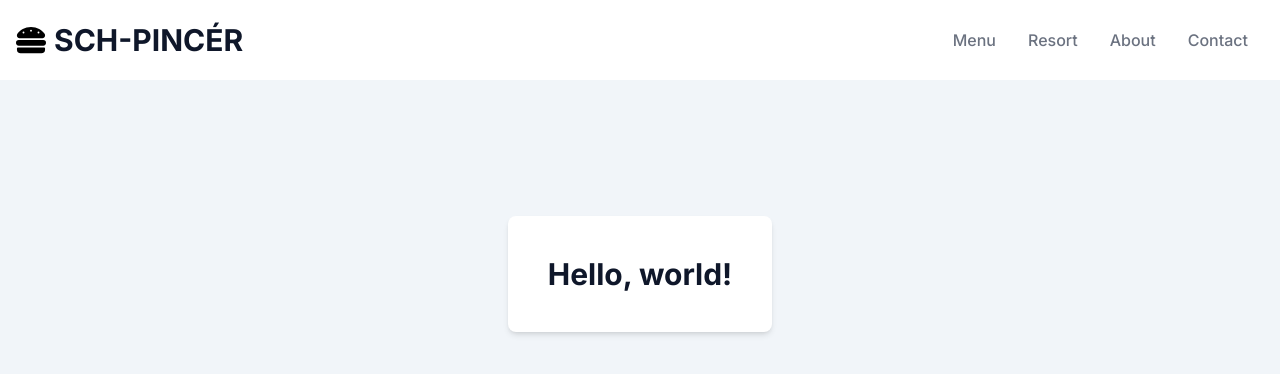
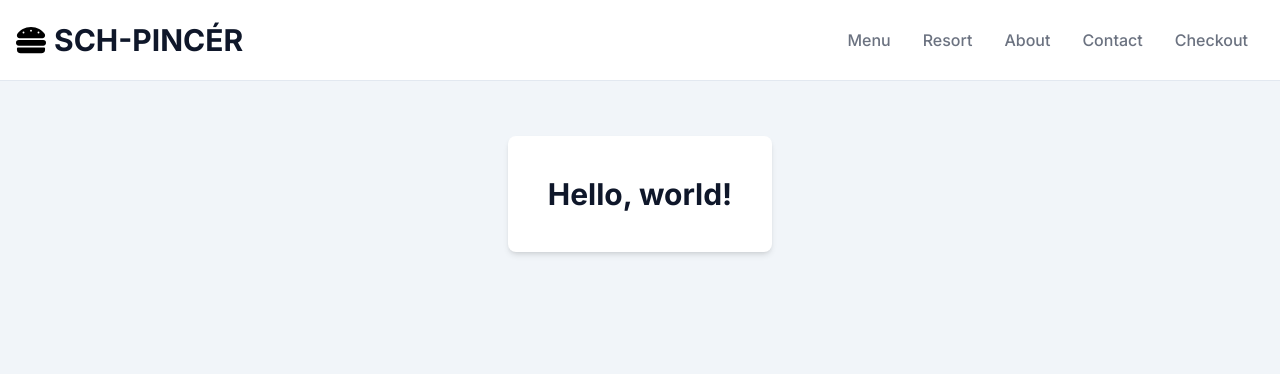
Before and after one commit to kir-dev/schpincer-frontend, a Next.js app: page / in a window 1280 px wide. Shown: the top 374 px of the page. Built offline with nearby package versions, Linux system fonts and the light colour scheme.

Commit message:
fix: absolute navigation & dropdown animation

```diff
--- a/src/components/navbar/navbar.tsx
+++ b/src/components/navbar/navbar.tsx
@@ -3,6 +3,8 @@ import Hamburger from 'hamburger-react';
 import Link from 'next/link';
 import { useState } from 'react';
 import { FaHamburger } from 'react-icons/fa';
+
+import { Separator } from '@/components/ui/separator';
 
 const links = [
   {
@@ -21,6 +23,10 @@ const links = [
     id: 4,
     link: 'contact',
   },
+  {
+    id: 5,
+    link: 'checkout',
+  },
 ];
 
 export default function Navbar() {
@@ -31,7 +37,7 @@ export default function Navbar() {
   };
 
   return (
-    <header>
+    <header className='fixed top-0 w-full'>
       <div className='flex justify-between items-center w-full h-20 px-4 text-black bg-white'>
         <div className='flex items-center justify-center'>
           <FaHamburger size={30} />
@@ -48,7 +54,7 @@ export default function Navbar() {
               key={id}
               className='nav-links px-4 cursor-pointer capitalize font-medium text-gray-500 hover:scale-105 hover:text-black duration-200 link-underline'
             >
-              <Link href={link}>{link}</Link>
+              <Link href={`/${link}`}>{link}</Link>
             </li>
           ))}
         </ul>
@@ -58,22 +64,22 @@ export default function Navbar() {
         </button>
       </div>
       {/* Dropdown menu for small screens */}
-      <div className='md:hidden bg-white'>
-        {isOpen ? (
-          <ul className='flex flex-col space-y-3 pt-3 pb-3'>
+      <div className='md:hidden bg-white overflow-hidden'>
+        <ul
+          className='flex flex-col space-y-3 duration-300 transition-all ease-in-out'
+          style={{ height: isOpen ? 33 * links.length + 12 : 0 }}
+        >
           {links.map(({ id, link }) => (
             <li
               key={id}
               className='nav-links px-4 cursor-pointer capitalize font-medium text-gray-500 hover:text-black duration-200 link-underline'
             >
-                <Link href={link}>{link}</Link>
+              <Link href={`/${link}`}>{link}</Link>
             </li>
           ))}
         </ul>
-        ) : (
-          <div />
-        )}
       </div>
+      <Separator />
     </header>
   );
 }
```
Lines whose indentation alone changed are shown as unchanged.
